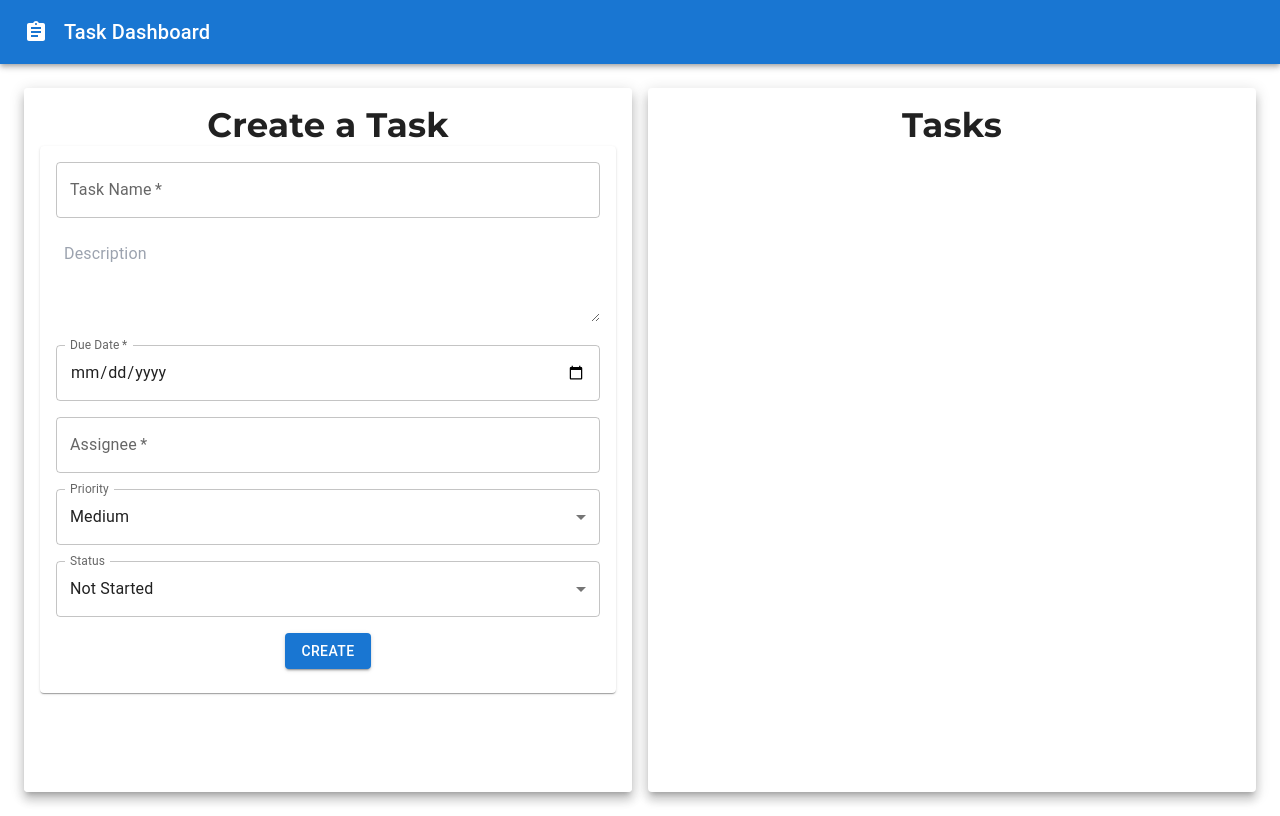
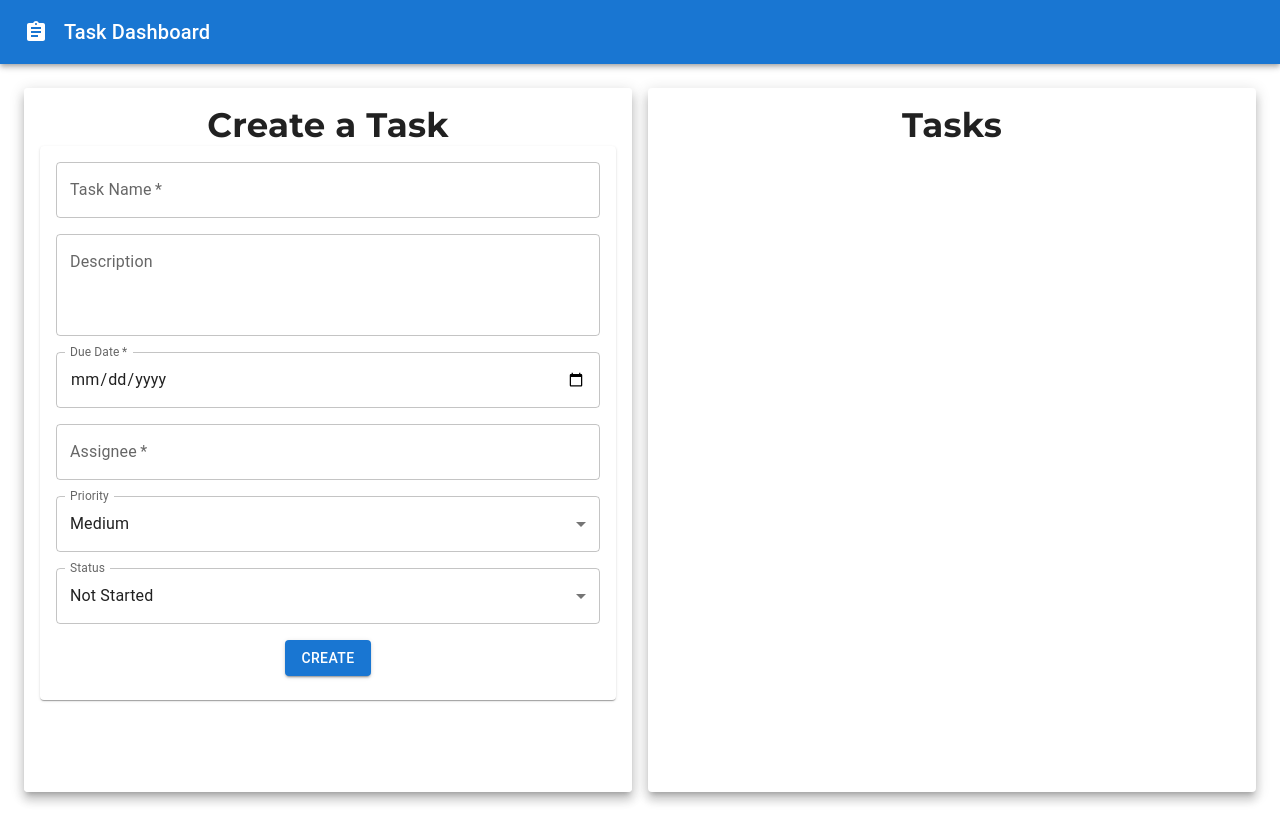
Before and after one commit to adam-zakaria/task_dashboard, a React (Vite) app: page / in a window 1280 px wide. Built offline with nearby package versions, Linux system fonts and the light colour scheme.

Commit message:
Update description field

```diff
--- a/src/TaskForm.jsx
+++ b/src/TaskForm.jsx
@@ -1,5 +1,6 @@
 import React, { useState } from 'react';
-import { Card, CardContent, TextField, TextareaAutosize, Select, MenuItem, Button, FormControl, InputLabel, Typography } from '@mui/material';
+import { Card, CardContent, TextField, TextareaAutosize, Select, MenuItem, Button, FormControl, InputLabel, Typography, OutlinedInput } from '@mui/material';
+
 
 function TaskForm({ onTaskCreate }) {
   const [taskName, setTaskName] = useState('');
@@ -53,13 +54,18 @@ function TaskForm({ onTaskCreate }) {
               required
               fullWidth
             />
-            <TextareaAutosize
-              minRows={3}
-              placeholder="Description"
-              value={description}
-              onChange={(e) => setDescription(e.target.value)}
-              className="w-full mt-1 p-2"
-            />
+            <FormControl variant="outlined" fullWidth className="mt-2">
+              <InputLabel htmlFor="task-description">Description</InputLabel>
+              <OutlinedInput
+                id="task-description"
+                value={description}
+                onChange={(e) => setDescription(e.target.value)}
+                multiline
+                rows={3}
+                placeholder="Description"
+                label="Description"
+              />
+            </FormControl>
             <TextField
               label="Due Date"
               type="date"
```
Also changed, not shown: 1 other file (tests, documents, lock files or other folders).
